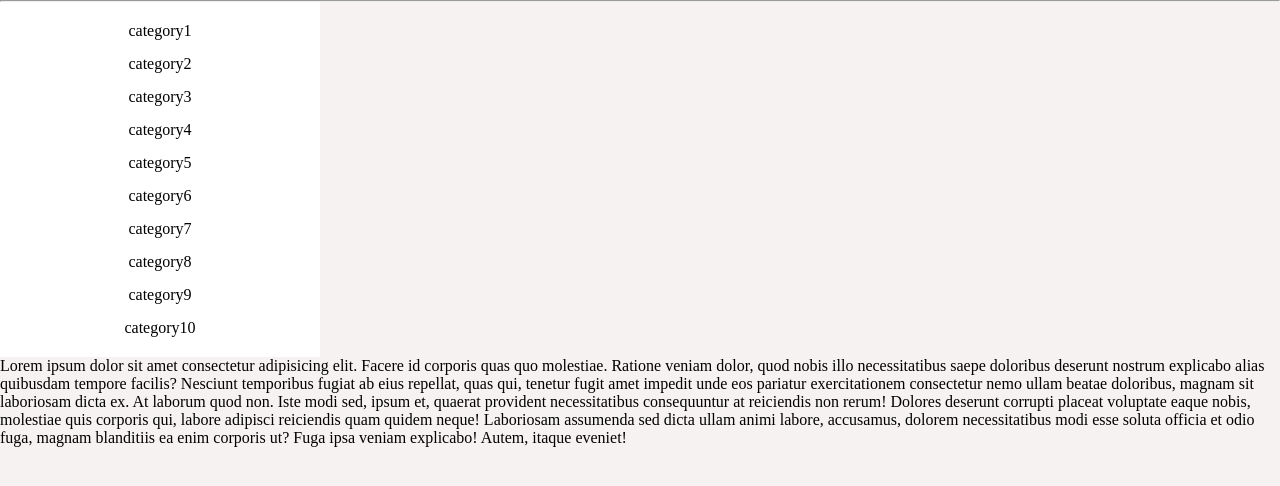
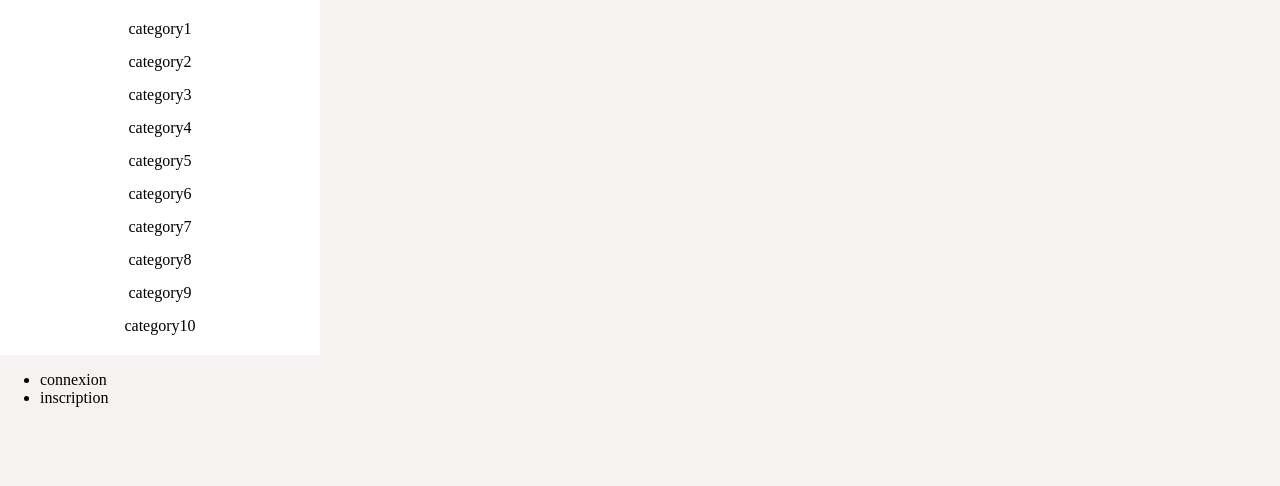
Before and after one commit to sylla156/pratique_e-commerce, a PHP site: page /index.php in a window 1280 px wide. Shown: the part 65-551 px from the top of the page. Run offline with PHP 8.4, Linux system fonts and the light colour scheme.

Commit message:
feat: implementation des slides sans js

```diff
--- a/public/layout.php
+++ b/public/layout.php
@@ -6,6 +6,7 @@
     <meta http-equiv="X-UA-Compatible" content="IE=edge">
     <meta name="viewport" content="width=device-width, initial-scale=1.0">
     <link rel="stylesheet" href="design/css/style.css">
+    <script src="js/main.js" type="module" async></script>
     <title><?php echo $title_of_references ?? "erreur1" ?></title>
 </head>
 
@@ -13,7 +14,7 @@
     <main class="main">
 
         <header class="main__header">
-            <div class="main__header--btnCategory"><img src="https://www.flaticon.com/svg/vstatic/svg/1141/1141964.svg?token=exp=1619179548~hmac=4e94990f14ac1c643d4d421d9b6997ea" class="icone" alt="button de categorie" srcset=""></div>
+            <div class="main__header--btnCategory"><img src="https://www.flaticon.com/svg/vstatic/svg/1141/1141964.svg?token=exp=1619179548~hmac=4e94990f14ac1c643d4d421d9b6997ea" class="main__header--btnCategory-img icone" alt="button de categorie" srcset=""></div>
             <h4 class="main__header--title"><a href="./" class="linkNoActive"><?php echo $title_of_site ?? "e_commerce" ?></a></h4>
 
             <form action="get" class="main__header--form">
@@ -24,8 +25,8 @@
             </form>
 
             <div class="main__header--basket"><img src="https://www.flaticon.com/svg/vstatic/svg/60/60992.svg?token=exp=1619179672~hmac=fe932fa7dd7d059be112fbf8b409c2c2" class="icone" alt="panier" srcset=""></div>
-            <div class="main__header--btnNav"><img src="https://encrypted-tbn0.gstatic.com/images?q=tbn:ANd9GcT5tGoMe0TO8Z4nSXJn-iUFuII1c2RyJM-ZeA&usqp=CAU" class="icone" alt="button de navigation" srcset=""></div>
-        </header><hr class="lineSimple">
+            <div class="main__header--btnNav"><img src="https://encrypted-tbn0.gstatic.com/images?q=tbn:ANd9GcT5tGoMe0TO8Z4nSXJn-iUFuII1c2RyJM-ZeA&usqp=CAU" class="main__header--btnNav-img icone" alt="button de navigation" srcset=""></div>
+        </header>
 
 
         <!-- === === === === === === === === === ===
@@ -33,7 +34,7 @@
                  === === === === === === === === === === -->
 
 
-        <div class="main__category">
+        <div class="main__category noClick">
             <ul class="main__category--parentList">
                 <li class="main__category--parentList-child1 main__category--parentList-child">category1</li>
                 <li class="main__category--parentList-child2 main__category--parentList-child">category2</li>
@@ -51,6 +52,22 @@
         <!-- === === === === === === === === === ===
         === === la finision de category === ===
                  === === === === === === === === === === -->
+
+
+        <!-- === === === === === === === === === ===
+        === === le contenue de nav === ===
+                 === === === === === === === === === === -->
+
+        <div class="main__nav noClick">
+            <ul class="main__nav--parentList">
+                <li class="main__nav--parentList-child">connexion</li>
+                <li class="main__nav--parentList-child">inscription</li>
+            </ul>
+        </div>
+
+        <!-- === === === === === === === === === ===
+        === === la finision de nav === ===
+                 === === === === === === === === === === --
 
         <section class="main__section">
             <div class="main__section--rein">Lorem ipsum dolor sit amet consectetur adipisicing elit. Facere id corporis
```
